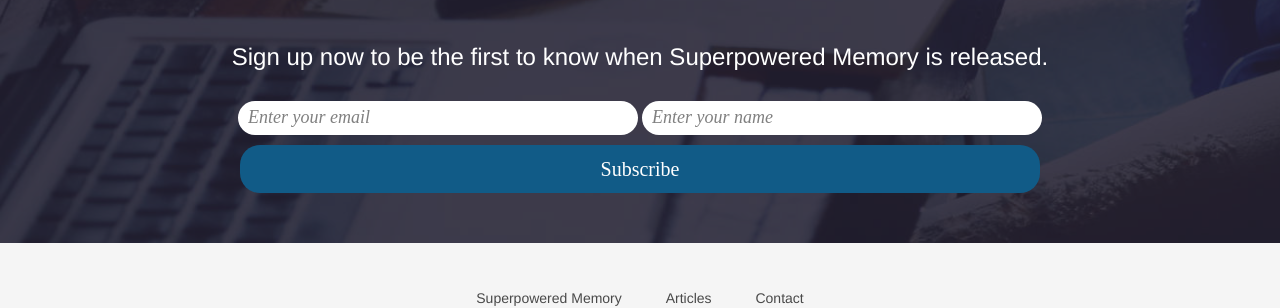
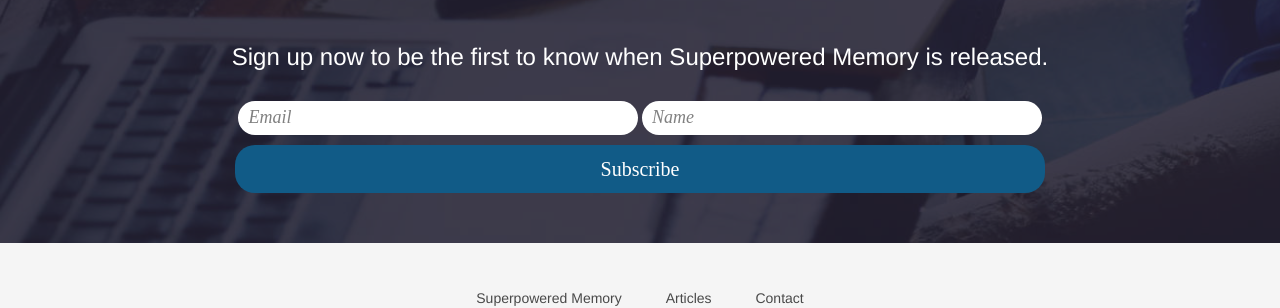
Before and after one commit to superpoweredmemory/superpoweredmemory.github.io, a Jekyll site: the page built from index.html, in a window 1280 px wide. Shown: the part 900-1208 px from the top of the page. Built offline with Jekyll 4.4.1, drawn with Linux system fonts in a browser that asks for light colours; nearby versions of some CDN libraries; some web fonts are replaced; comment, search, counter and statistics services are not loaded.

Commit message:
analytics now works?

```diff
--- a/_config.yml
+++ b/_config.yml
@@ -26,7 +26,7 @@
 markdown: kramdown
 
 # Google analytics
-# ga_tracking_id: "UA-XXXX-1"
+ga_tracking_id: "UA-104447304-1"
 
 # Category descriptions (for archive pages)
 descriptions:
--- a/css/airspace.css
+++ b/css/airspace.css
@@ -910,7 +910,7 @@
     font-style: italic;
     margin-bottom: 10px;
     padding: 4px 10px;
-    width: 400px;
+    width: 36%;
     border-radius: 20px;
 		-moz-border-radius: 20px;
 		-webkit-border-radius: 20px;
@@ -923,7 +923,7 @@
 			cursor: pointer;
       font-style: normal;
 			font-size: 20px;
-			width: 800px;
+			width: 73%;
 			padding: 10px 0;
 
 		}
--- a/index.html
+++ b/index.html
@@ -33,8 +33,8 @@
             <div id="mailchimp">
               <form action="//superpoweredmemory.us16.list-manage.com/subscribe/post?u=540f90743e84575dbe950ae8e&amp;id=01be49baec" method="post" id="mc-embedded-subscribe-form" name="mc-embedded-subscribe-form" class="validate" target="_blank" novalidate>
 
-                <input type="email" size="30" value="Enter your email" name="EMAIL" class="required email" id="mce-EMAIL" onfocus="if(this.value==this.defaultValue)this.value='';" onblur="if(this.value=='')this.value=this.defaultValue;">
-                <input type="text" size="30" value="Enter your name" name="FNAME" class="name" id="mce-FNAME" onfocus="if(this.value==this.defaultValue)this.value='';" onblur="if(this.value=='')this.value=this.defaultValue;">
+                <input type="email" size="30" value="Email" name="EMAIL" class="required email" id="mce-EMAIL" onfocus="if(this.value==this.defaultValue)this.value='';" onblur="if(this.value=='')this.value=this.defaultValue;">
+                <input type="text" size="30" value="Name" name="FNAME" class="name" id="mce-FNAME" onfocus="if(this.value==this.defaultValue)this.value='';" onblur="if(this.value=='')this.value=this.defaultValue;">
 
                 <div id="mce-responses" class="clear">
                   <div class="response" id="mce-error-response" style="display:none"></div>
@@ -51,57 +51,3 @@
     </div>
   </div>
 </section>
-
-
-<!-- Content Start -->
-<!--
-<section id="testimonial">
-  <div class="container">
-    <div class="row">
-      <div class="section-title text-center">
-        <h2>Fun Facts About Us</h2>
-        <p>Far far away, behind the word mountains, far from the countries Vokalia and Consonantia, there live the blind texts. Separated they live in Bookmarksgrove right at the coast of the Semantics</p>
-      </div>
-    </div>
-
-      <div class="col-md-6">
-        <div class="testimonial-carousel">
-          <div id="testimonial-slider" class="owl-carousel">
-            <div>
-                <img src="img/cotation.png" alt="IMG">
-                <p>"This Company created an e-commerce site with the tools to make our business a success, with innovative ideas we feel that our site has unique elements that make us stand out from the crowd."</p>
-                <div class="user">
-                  <img src="img/item-img1.jpg" alt="Pepole">
-                  <p><span>Rose Ray</span> CEO-Themefisher</p>
-                </div>
-            </div>
-            <div>
-              <img src="img/cotation.png" alt="IMG">
-                <p>"This Company created an e-commerce site with the tools to make our business a success, with innovative ideas we feel that our site has unique elements that make us stand out from the crowd."</p>
-                <div class="user">
-                  <img src="img/item-img1.jpg" alt="Pepole">
-                  <p><span>Rose Ray</span> CEO-Themefisher</p>
-                </div>
-            </div>
-            <div>
-              <img src="img/cotation.png" alt="IMG">
-                <p>"This Company created an e-commerce site with the tools to make our business a success, with innovative ideas we feel that our site has unique elements that make us stand out from the crowd."</p>
-                <div class="user">
-                  <img src="img/item-img1.jpg" alt="Pepole">
-                  <p><span>Rose Ray</span> CEO-Themefisher</p>
-                </div>
-            </div>
-            <div>
-              <img src="img/cotation.png" alt="IMG">
-                <p>"This Company created an e-commerce site with the tools to make our business a success, with innovative ideas we feel that our site has unique elements that make us stand out from the crowd."</p>
-                <div class="user">
-                  <img src="img/item-img1.jpg" alt="Pepole">
-                  <p><span>Rose Ray</span> CEO-Themefisher</p>
-                </div>
-            </div>
-          </div>
-        </div>
-      </div>-->
-    </div>
-  </div>
-</section>
```
Also changed, not shown: 2 other files.
